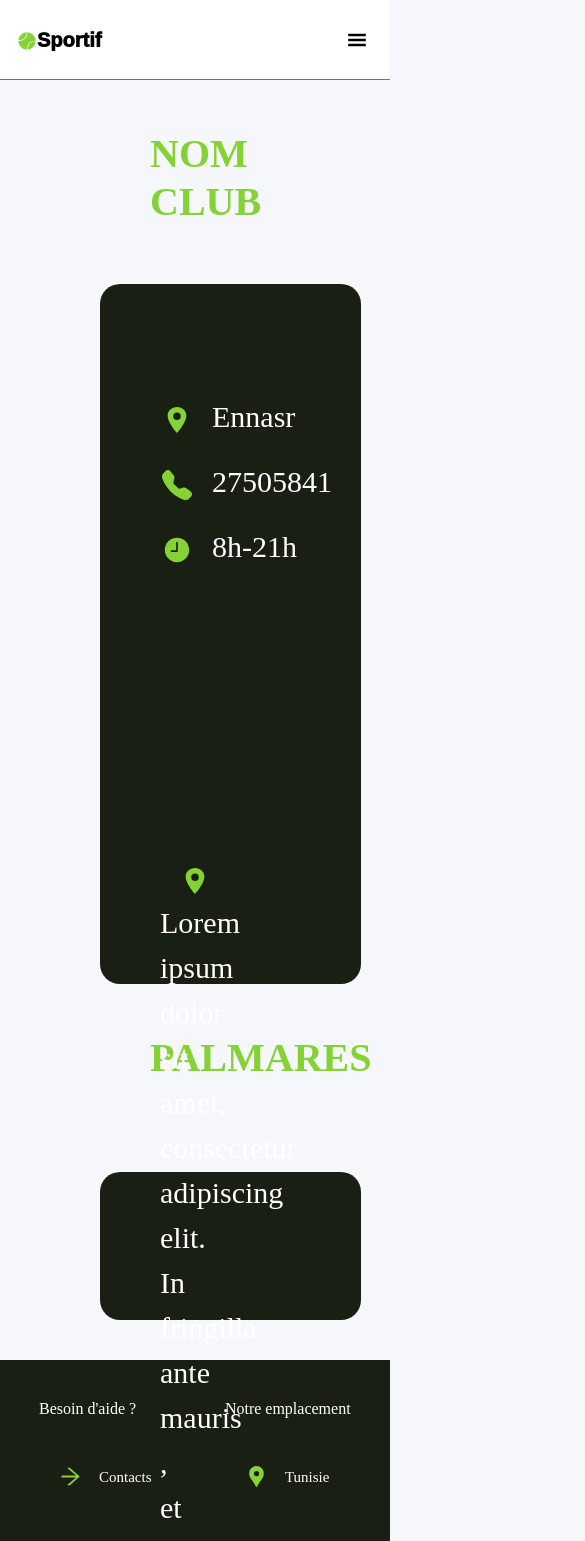
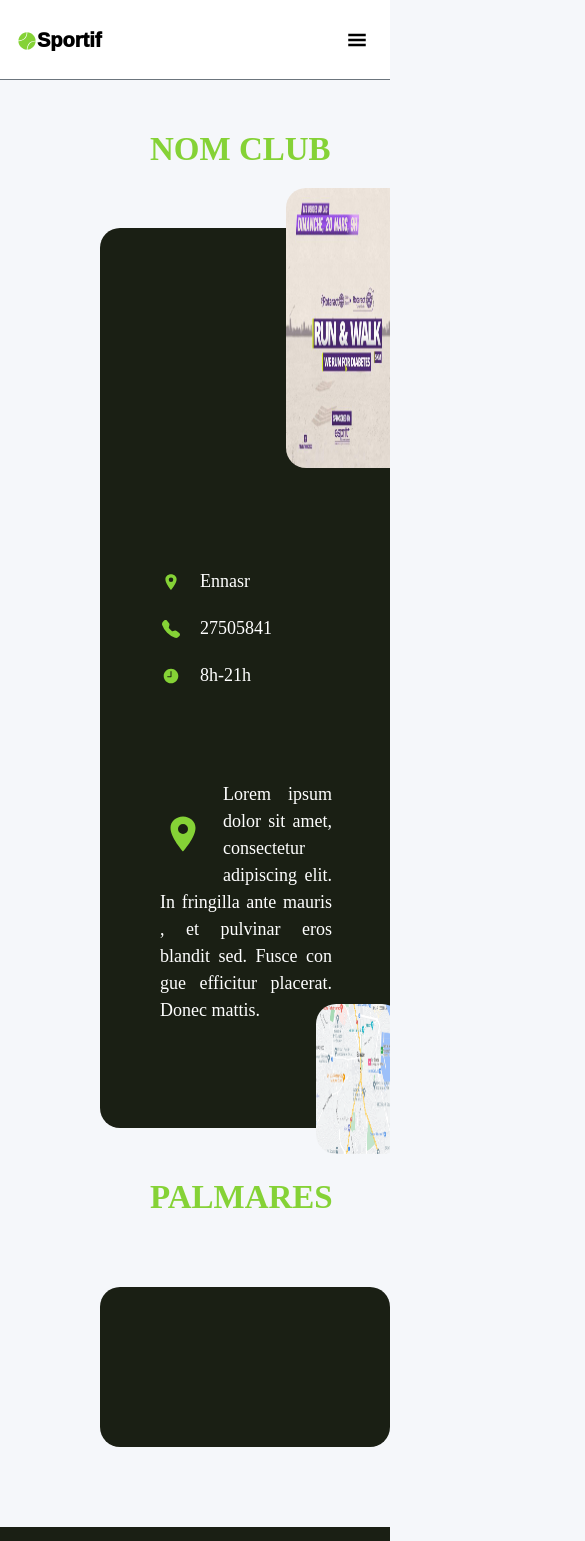
Before and after one commit to baraaj/sportify, a React (Create React App) app: page /club in a window 390 px wide. Shown: the top 1541 px of the page, 585 px wide, since content can reach past the window. Built offline with nearby package versions, Linux system fonts and the light colour scheme.

Commit message:
f3 commit

```diff
--- /dev/null
+++ b/src/components/card/clubCard.js
@@ -0,0 +1,33 @@
+import React from 'react';
+import { Link } from 'react-router-dom';
+const ClubCard = ({club}) => {
+
+    return (
+        <div className='cards'>
+           <section className="clubs-section">
+        <div class="row">
+      <div class="col-lg-4 col-md-4 col-sm-8 offset-xs-1">
+                <div class="card-sl">
+                    <div class="card-image">
+                        <img
+                          src={"http://localhost:3000/"+club.logo} />
+                    </div>
+
+
+                    <div class="card-heading">
+                     {club.nom_club}
+                    </div>
+
+
+                    <Link to="/club" state={{club:club}}>
+                    <a class="card-button"href=""> Détails</a>
+                    </Link>
+                </div>
+            </div>
+           </div>
+      </section>
+        </div>
+    );
+}
+
+export default ClubCard;
--- a/src/components/club/club.css
+++ b/src/components/club/club.css
@@ -2,24 +2,50 @@
 
   width:100%;
   padding-left:100px;
+  overflow-x: hidden;
+
+}
+.club-details{
+width:90%
 }
 .container-club
 {
   background-color: #1A1F14;
   height:700px;
-    width:90%;
-   padding-bottom: 50px;
+  width:100%;
+
   border-radius: 20px;
 }
 .container-pal
 {
   background-color: #1A1F14;
+  padding-top: 10px;
   padding:50px;
-    margin-top:40px;
-    margin-bottom:40px;
-    width:90%;
+  margin-top:20px;
+  margin-bottom:80px;
+  height:200px;
+  width:100%;
   border-radius: 20px;
   color:#fff;
+}
+.container-pal h1
+{
+  padding-left: 20px;
+  color:#fff;
+}
+.container-pal li
+{
+  text-decoration: none;
+  color:#fff;
+  align-items: baseline;
+  list-style: none;
+  float:left;
+  padding-left:160px;
+  margin-bottom: 70px;
+}.container-pal li i
+{
+font-size: 50px;
+margin-bottom:50px;
 }
 .club h3{
   color: #85D236;
@@ -32,11 +58,15 @@
 .club img{
   position:relative;
   top:-40px;
-    height:400px;
-    left:600px;
+  height:350px;
+  left:70px;
   border-radius: 20px;
+  float:right;
 }
-
+.container-club .details{
+float:left;
+top:50px
+}
 .container-club li{
 
 padding:10px;
@@ -53,32 +83,45 @@ bottom:300px;
 
 }
 .container-club .description{
+float: left;
+  text-align: justify;
+  padding-left: 60px;
+top:100px;
   position: relative;
-  bottom:100px;
-    color:#fff;
-    font-family: 'Libre Baskerville', serif;
-    font-size: 30px;
-    padding: 60px;
-    width:50%
+  width:80%
+
+
+
+}
+.container-club .description p{
+
+   max-width:50%;
+   float:left;
+   top:-10px
+
+
 
 
   }
 .container-club .description img{
+  float: right;
+  border-radius: 20px;
+height:250px;
+top:-70px;
 
-  bottom:10px;
-   position:absolute;
-    padding: 10px;
-    width:80%;
-    right:0;
-    border-radius: 0;
-    height:300px;
+
+
+
+
 
 
 }
 .container-club .description span{
 
     color:#85D236;
-      padding: 20px;
+    padding-left: 3px;
+    float:left;
+    font-size: 40px;
 
 }
 .container-club p span{
@@ -92,11 +135,266 @@ bottom:300px;
   position:relative;
 
   }
- .container-pal h3{
-        color: #85D236;
-        font-family: 'Libre Baskerville', serif;
+
+  .club .palmares{
+    bottom: 20px;
+
+    width:90%;
+
+
+
+
+  }
+  @media screen and (max-width: 999px) {
+    .container-club img{
+
+      height:280px!important;
+      width:60%
+
+  }
+  .container-club p{
+
+    font-size: 25px;
+
+
+  }
+  .container-club .description img{
+
+top:-40px;
+width:50%
+
+
+  }
+  .container-pal li
+{
+
+  padding-left:30px;
+
+
+}
+.container-pal li i
+{
+font-size: 45px;
+margin-bottom:50px;
+}
+  }
+  @media screen and (max-width: 901px) {
+    .container-club img{
+
+      height:280px!important;
+      width:60%
+
+  }
+  .club h3{
+
+    font-size: 37px;
+
+
+}
+  .container-club p{
+
+    font-size: 23px;
+
+
+  }
+  .container-club .description img{
+
+top:-40px;
+width:50%
+
+
+  }
+  .container-pal li
+{
+
+  padding-left:30px;
+
+
+}
+.container-pal h1
+{
+
+ font-size: 30px;
+
+
+}
+.container-pal li i
+{
 font-size: 40px;
-        text-transform: uppercase;
-        padding:50px;
-        font-weight: 600;
+margin-bottom:50px;
 }
+  }
+  @media screen and (max-width: 830px) {
+    .container-club img{
+
+      height:280px!important;
+      width:60%
+
+  }
+  .club h3{
+
+    font-size: 33px!important;
+
+
+}
+  .container-club p{
+
+    font-size: 20px;
+
+
+  }
+  .container-club .description img{
+
+top:-40px;
+width:50%;
+height:fit-content
+
+
+  }
+  .container-pal li
+{
+
+  padding-left:20px;
+
+
+}
+.container-pal h1
+{
+
+ font-size: 28px;
+
+
+}
+.container-pal li i
+{
+font-size: 40px;
+margin-bottom:50px;
+}
+  }
+  @media (max-width:768px){
+    .club-details img{
+
+      height:280px!important;
+      width:60%;
+      left:30px;
+
+  }
+  .club h3{
+
+    font-size: 33px!important;
+
+
+}
+  .container-club p{
+
+    font-size: 20px;
+
+
+  }
+  .container-club .description img{
+
+top:-20px;
+
+height: 220px !important;;
+right:20px;
+
+  }
+  .container-pal li
+{
+
+  padding-left:10px;
+
+
+}
+.container-pal h1
+{
+padding-left: 0;
+ font-size: 28px;
+
+
+}
+.container-pal li i
+{
+font-size: 40px;
+margin-bottom:50px;
+}
+  }
+@media screen and (max-width: 700px) {
+  .container-club p{
+
+    font-size: 18px;
+
+
+  }
+  .container-club .description img{
+
+top:-20px;
+
+height: 220px !important;;
+right:20px;
+
+  }
+  .container-pal li
+{
+
+  padding-left:0;
+
+
+}
+.container-pal h1
+{
+padding-left: 0;
+ font-size: 23px;
+
+
+}
+.container-pal li i
+{
+font-size: 40px;
+margin-bottom:50px;
+}}
+  @media (max-width:638px){
+   .container-club{
+    height:800px
+   }
+
+  .container-pal h1
+  {
+    padding-left: 0;
+     font-size: 20px;
+
+
+  }
+  .container-pal li i
+  {
+    font-size: 35px;
+    margin-bottom:50px;
+  }}
+
+  @media (max-width:597px){
+  .container-club{
+    height:900px
+  }
+  .container-pal{
+    height:160px
+  }
+   .container-pal h1
+   {
+     padding-left: 0;
+      font-size: 20px;
+
+
+   }
+   .container-pal li i
+   {
+     font-size: 25px;
+     margin-bottom:50px;
+   }
+   .container-club .description img{
+
+    top:-20px;
+
+    height: 150px !important;;
+    right:20px;
+
+      }}
--- a/src/components/clubs/Details.js
+++ b/src/components/clubs/Details.js
@@ -11,19 +11,26 @@ import img1 from "../../images/1.jpg";
 import img2 from "../../images/josh.jpg";
 import { useLocation } from "react-router-dom";
 import axios from "axios";
+import ClubCard from "../card/clubCard";
 const Details = ({act}) => {
   const [selected, setSelected] = React.useState("");
   const location = useLocation();
 const activite = location.state.act;
      const [clubs,setClubs]=useState([]);
-     console.log(activite)
+     const [clbs,setClubG]=useState([]);
+     const [gouvernement,setGov]=useState(null);
+
      /** Function that will set different values to state variable
        * based on which dropdown is selected
        */
       const changeSelectOptionHandler = (event) => {
+        setGov(event.target.value);
         setSelected(event.target.value);
         setfixed();
+
       };
+
+
       useEffect(()=>{
         const getClubByAct=async ()=>{
          try {
@@ -43,8 +50,23 @@ const activite = location.state.act;
         getClubByAct();
 
      },);
+     const getClubByGov=async()=>{
+
+      try {
+
+        const res=await axios.get(`/clubs/find/gouvernement/${gouvernement}`
+
+        );
+       setClubG(res.data);
+        console.log(res.data)
+
+      } catch (err) {
+        console.log(err);
+      }
+     };
 
 
+         //getClubByGov() ;
 
       /** Different arrays for different dropdowns */
       const ariana = [
@@ -534,7 +556,7 @@ const kebili =  [
 
               <div class="input-field">
               <div class="input-select">
-                  <select data-trigger=""   onChange={changeSelectOptionHandler} class="form-select"name="choices-single-defaul">
+                  <select data-trigger=""   onChange={changeSelectOptionHandler} class="form-select"name="gouvernement">
                   <option>Gouvernement</option>
                   <option>Ariana</option>
                 <option>Béja</option>
@@ -590,34 +612,13 @@ const kebili =  [
           </div>
         </div>
       </form>
+      <div className="cards">
+        {clubs.map((c,index)=>(
 
-        {clubs.map(c=>{return(
-          <section className="clubs-section">
-        <div class="row">
-      <div class="col-lg-4 col-md-4 col-sm-8 offset-xs-1">
-                <div class="card-sl">
-                    <div class="card-image">
-                        <img
-                          src={"http://localhost:3000/"+c.logo} />
-                    </div>
+            <ClubCard key={index} club={c} />
+        ))}
 
-
-                    <div class="card-heading">
-                     {c.nom_club}
-                    </div>
-
-
-
-                    <a class="card-button"href=""> Détails</a>
-
-                </div>
-            </div>
-           </div>
-      </section>
-
-        )})}
-
-
+      </div>
     </div>
   );
 };
--- a/src/components/clubs/clubs.css
+++ b/src/components/clubs/clubs.css
@@ -840,6 +840,7 @@ form .btn-search{
   }
   .clubs-section{
     padding: 120px;
+
   }
   @media screen and (max-width: 433px)  {
     .tx{
--- a/src/components/clubs/clubs.js
+++ b/src/components/clubs/clubs.js
@@ -41,18 +41,6 @@ const Clubs = () => {
 
 
     const getClubByReg=async ()=>{
-      try {
-        const res=await axios.get('/clubs/'
-
-        );
-       setClub(res.data.clubs);
-        //console.log(clbs);
-
-      } catch (err) {
-        console.log(err);
-      }
-     };
-     const getClubByGov=async ()=>{
       try {
         const res=await axios.get('/clubs/'
 
```
Lines whose indentation alone changed are shown as unchanged.
